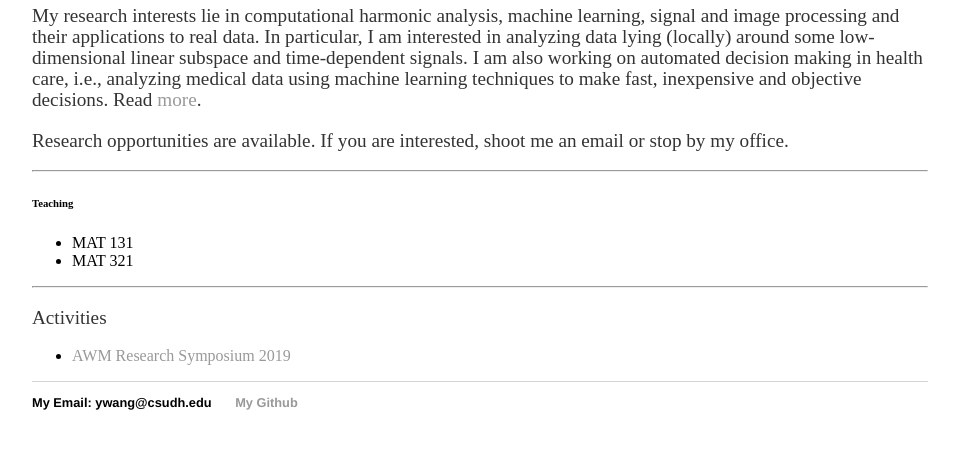
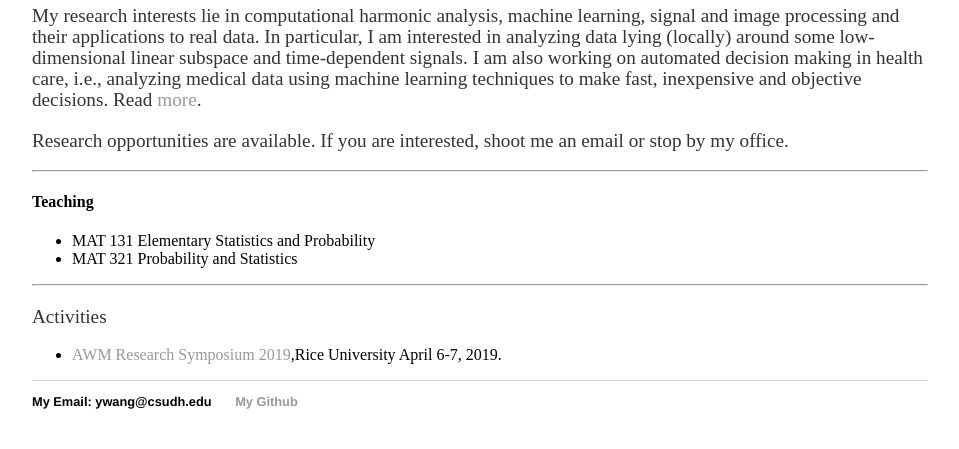
Before and after one commit to mathGrace/mathGrace.github.io, a Jekyll site: the page built from index.md, in a window 1280 px wide, cut to the strip 381-830 px from the top of the page. Shown: the whole strip, without its empty margins (160-1119 px from the left). Built offline with Jekyll 4.4.1, drawn with Linux system fonts in a browser that asks for light colours.

Commit message:
Update index.md

```diff
--- a/index.md
+++ b/index.md
@@ -20,12 +20,12 @@ Research opportunities are available. If you are interested, shoot me an email o
 
 ---
 
-###### Teaching
-- MAT 131
-- MAT 321
+#### Teaching
+- MAT 131 Elementary Statistics and Probability
+- MAT 321 Probability and Statistics
 
 
 ---
 
 Activities
-- [AWM Research Symposium 2019](https://sites.google.com/site/awmmath/home/RS17/RS19)
+- [AWM Research Symposium 2019](https://sites.google.com/site/awmmath/home/RS17/RS19),Rice University April 6-7, 2019.
```
